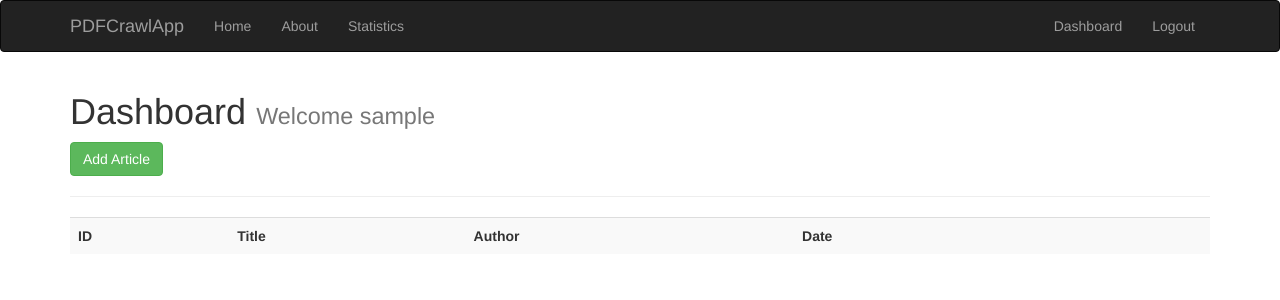
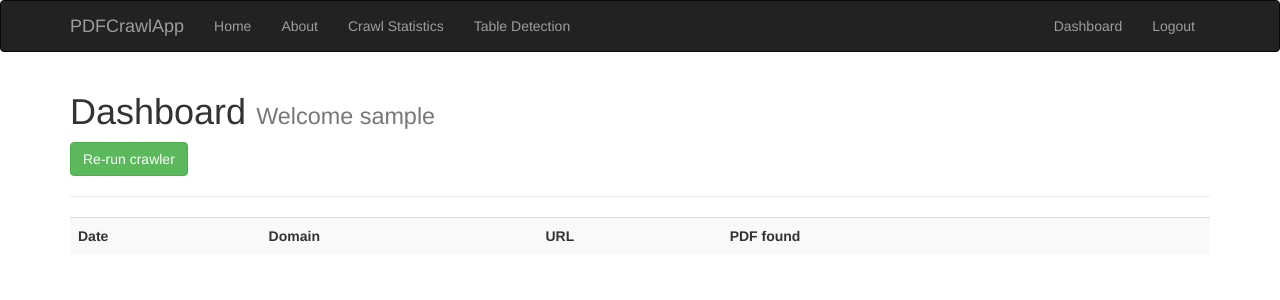
Before and after one commit to eXascaleInfolab/2018-Internship-TableDetection, a Flask app: page /dashboard in a window 1280 px wide. Shown: the top 300 px of the page. Run offline with Flask 2, Linux system fonts and the light colour scheme; the visitor is signed in with stand-in values (Sample User, id 1); lists and menus that the app fills with data are empty; some libraries are stand-ins or nearby versions.

Commit message:
First non-working version of table counting

```diff
--- a/app.py
+++ b/app.py
@@ -2,7 +2,8 @@ import subprocess
 import shlex
 import os
 import signal
-from helper import path_stats, path_file_number
+from helper import path_dict, path_number_of_files
+from table_detection import count_tables_dir
 import json
 from functools import wraps
 from urllib.parse import urlparse
@@ -81,10 +82,10 @@ def crawling():
     #TODO give feedback how wget is doing
 
     # Execute command in subdirectory
-    p_id = subprocess.Popen(command, cwd=WGET_DATA_PATH).pid
-    print(p_id)
-    session['crawl_process_id'] = p_id
+    process = subprocess.Popen(command, cwd=WGET_DATA_PATH)
+    session['crawl_process_id'] = process.pid
 
+    exitCode = process.returncode
     return render_template('crawling.html')
 
 
@@ -111,7 +112,7 @@ def about():
     return render_template('about.html')
 
 
-# Articles
+# General Statistics
 @app.route('/stats')
 def stats():
 
@@ -127,7 +128,7 @@ def stats():
     # FIXME workaround to weird file system bug with latin/ cp1252 encoding..
     # https://stackoverflow.com/questions/35959580/non-ascii-file-name-issue-with-os-walk works
     # https://stackoverflow.com/questions/2004137/unicodeencodeerror-on-joining-file-name doesn't work
-    jason_dict = path_stats(path) #adding ur does not work as expected either
+    jason_dict = path_dict(path) #adding ur does not work as expected either
 
     # FIXME here I also need to specify encoding -> check if correct
     json_string = json.dumps(jason_dict, sort_keys=True, indent=4) #, encoding='cp1252' not needed in python3
@@ -138,12 +139,26 @@ def stats():
     jason_file.close()
 
     # Call helper function to count number of pdf files
-    n_files = path_file_number(path) # FIXME somehow ur is not needed here?
+    n_files = path_number_of_files(path) # FIXME somehow ur is not needed here?
+    session['n_files'] = n_files
     # Flash success message
     flash('The crawled data was successfully parsed', 'success')
 
     return render_template('stats.html', n_files=n_files, domain=domain)
 
+# PDF table detection
+@app.route('/detection')
+def detection():
+    # detect number of tables found during crawl
+    path = "data/%s" % (session.get('domain', None),)
+    n_tables = count_tables_dir(path)
+
+    # save number of tables
+    session['n_tables'] = n_tables
+
+    flash('The pdf detection was successful', 'success')
+
+    return render_template('detection.html', n_tables=n_tables, n_files=session.get('n_files', 0), domain=session.get('domain', None))
 
 # Test site
 @app.route('/test')
--- /dev/null
+++ b/static/json/None.json
@@ -0,0 +1,5 @@
+{
+    "name": "None",
+    "npdf": 1,
+    "type": "file"
+}
--- /dev/null
+++ b/table_detection.py
@@ -0,0 +1,52 @@
+''' Code taken from https://github.com/okfn/pdftables
+from pdftables.pdf_document import PDFDocument
+from pdftables.pdftables import page_to_tables
+from pdftables.display import to_string
+
+
+filepath = 'example.pdf'
+fileobj = open(filepath,'rb')
+
+doc = PDFDocument.from_fileobj(fileobj)
+
+for page_number, page in enumerate(doc.get_pages()):
+    tables = page_to_tables(page)
+
+for table in tables:
+  print(to_string(table.data))
+'''
+
+import PyPDF2
+import os
+
+keywords = ('Tabelle', 'tableau') # TODO add more
+
+
+# counts the number of tables in a given pdf page
+def count_tables_page(page):
+    page_content = page.extractText()
+    i = 0
+    for keyword in keywords:
+        i += page_content.count(keyword)
+    return i
+
+# counts the number of tables in a given pdf document
+def count_tables_doc(filename):
+    pdf_file = open(filename)
+    read_pdf = PyPDF2.PdfFileReader(pdf_file)
+    number_of_pages = read_pdf.getNumPages()
+    i = 0
+    for p in range(0, number_of_pages):
+        i += count_tables_page(read_pdf.getPage(p))
+    return i
+
+
+# counts the number of tables in a given directory and its subdirectories
+def count_tables_dir(dirname):
+    i = 0
+
+    # r=root, d=directories, f = files
+    for r, d, f in os.walk(dirname):
+        for file in f:
+            if ".pdf" in file: # not really required but why not
+                i += count_tables_doc(os.path.join(r, file))
--- a/templates/dashboard.html
+++ b/templates/dashboard.html
@@ -2,14 +2,14 @@
 
 {% block body %}
   <h1>Dashboard <small> Welcome {{session.username}}</small></h1>
-  <a class="btn btn-success" href="/add_article"> Add Article</a>
+  <a class="btn btn-success" href="/home"> Re-run crawler</a>
   <hr>
   <table class="table table-striped">
     <tr>
-      <th>ID</th>
-      <th>Title</th>
-      <th>Author</th>
       <th>Date</th>
+      <th>Domain</th>
+      <th>URL</th>
+      <th>PDF found</th>
       <th></th>
       <th></th>
     </tr>
--- a/templates/includes/_navbar.html
+++ b/templates/includes/_navbar.html
@@ -7,13 +7,14 @@
             <span class="icon-bar"></span>
             <span class="icon-bar"></span>
           </button>
-          <a class="navbar-brand" href="#">PDFCrawlApp</a>
+          <a class="navbar-brand" href="/">PDFCrawlApp</a>
         </div>
         <div id="navbar" class="collapse navbar-collapse">
           <ul class="nav navbar-nav">
             <li><a href="/">Home</a></li>
             <li><a href="/about">About</a></li>
-            <li><a href="/stats">Statistics</a></li>
+            <li><a href="/stats">Crawl Statistics</a></li>
+            <li><a href="/detection">Table Detection</a></li>
           </ul>
 
           <ul class="nav navbar-nav navbar-right">
--- a/templates/stats.html
+++ b/templates/stats.html
@@ -6,7 +6,7 @@
     <p>Data analysis for domain: {{domain}}</p>
 
     <p>{{n_files}} pdf files were found!</p>
-    <a href="/" class="btn btn-primary btn-lg">Take me back to the start</a>
+    <a href="/detection" class="btn btn-primary btn-lg">PDF Table Detection</a>
 
     <div/>
 
```
Also changed, not shown: helper.py (+5 -5 lines), templates/detection.html (added, +13 -0 lines), static/json/www.bit.admin.ch.json, 2 other files.
